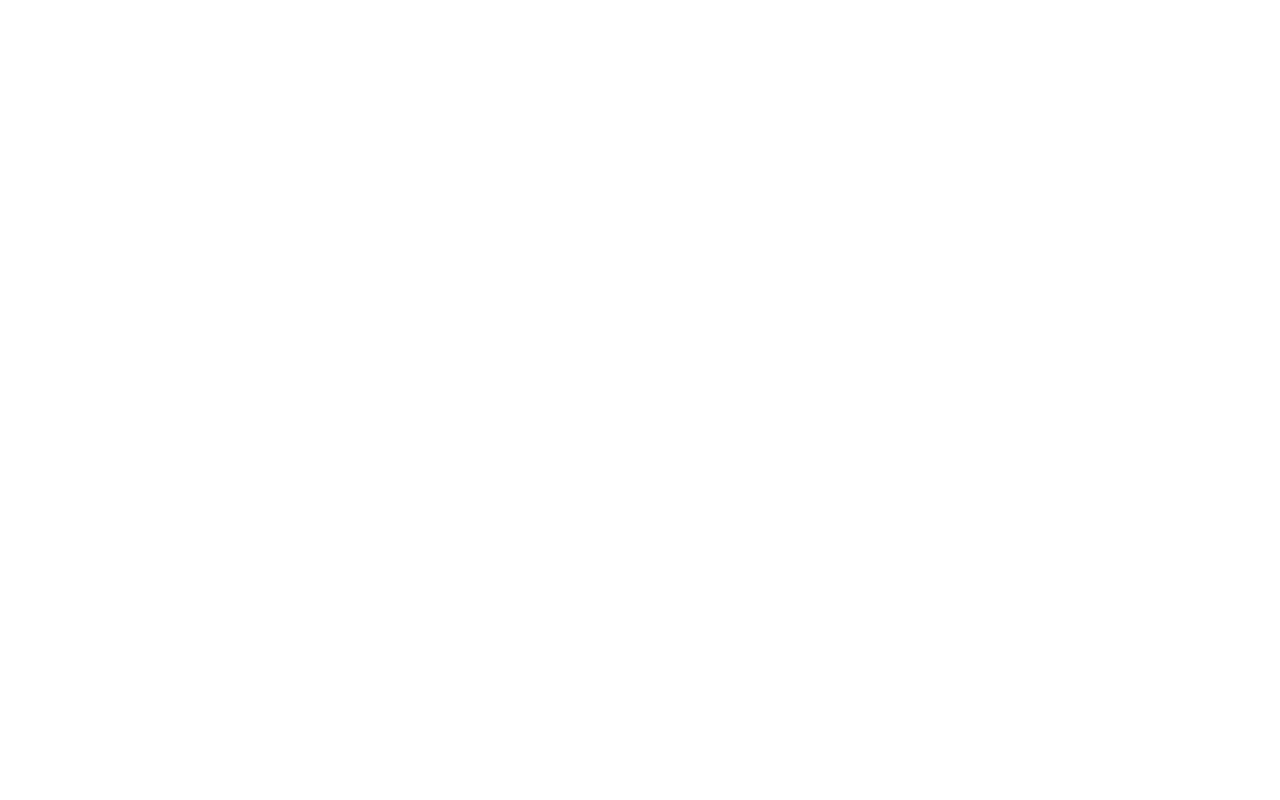
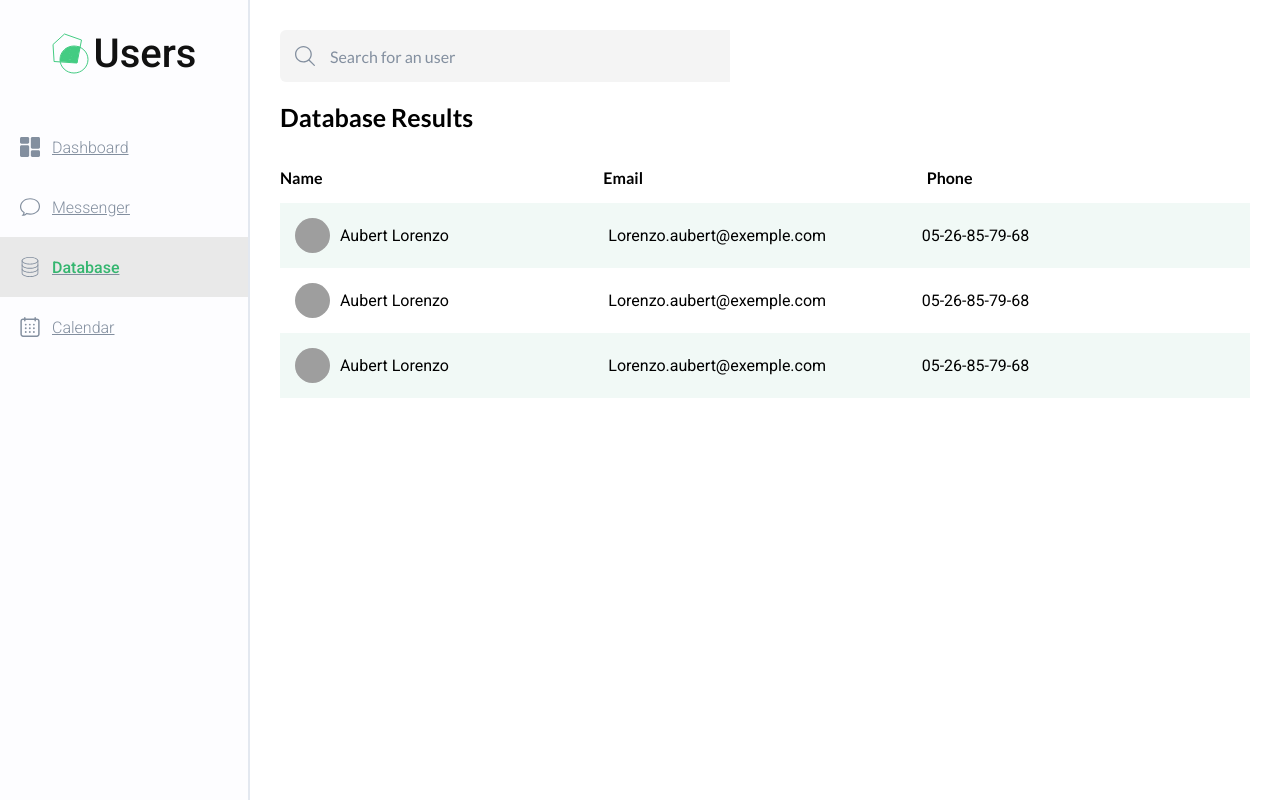
Before and after one commit to Benalta7892/ProjetsJavaScript, a plain HTML site: page 13_liste_filtre/index.html in a window 1280 px wide. Drawn offline with Linux system fonts and the light colour scheme; grey boxes are pictures that could not be loaded.

Commit message:
Structure HTML et style CSS

```diff
--- a/13_liste_filtre/index.html
+++ b/13_liste_filtre/index.html
@@ -1,5 +1,6 @@
 <!DOCTYPE html>
 <html lang="fr">
+
 <head>
   <meta charset="UTF-8" />
   <meta http-equiv="X-UA-Compatible" content="IE=edge" />
@@ -8,14 +9,93 @@
   <link rel="stylesheet" href="style.css" />
   <link rel="preconnect" href="https://fonts.googleapis.com" />
   <link rel="preconnect" href="https://fonts.gstatic.com" crossorigin />
-    <link
-      href="https://fonts.googleapis.com/css2?family=Lato:wght@100;300;400;700;900&family=Roboto:wght@100;300;400;500;700;900&display=swap"
-      rel="stylesheet"
-    />
+  <link href="https://fonts.googleapis.com/css2?family=Lato:wght@100;300;400;700;900&family=Roboto:wght@100;300;400;500;700;900&display=swap" rel="stylesheet" />
 </head>
+
 <body>
 
+  <nav class="side-nav">
+    <a href="#" class="nav-logo">
+      <img src="images/logo.svg" alt="logo">
+      <h1>Users</h1>
+    </a>
+
+    <a href="#" class="bloc-link">
+      <img src="images/dashboard.svg">
+      <span class="nav-links">Dashboard</span>
+    </a>
+
+    <a href="#" class="bloc-link">
+      <img src="images/speech-bubble.svg">
+      <span class="nav-links">Messenger</span>
+    </a>
+
+    <a href="#" class="bloc-link active">
+      <img src="images/server.svg">
+      <span class="nav-links">Database</span>
+    </a>
+
+    <a href="#" class="bloc-link">
+      <img src="images/calendar.svg">
+      <span class="nav-links">Calendar</span>
+    </a>
+
+  </nav>
+
+  <main class="main-content">
+    <div class="input-control">
+      <label for="search">
+        <img src="images/search.svg" alt="search icon">
+      </label>
+      <input type="text" id="search" placeholder="Search for an user">
+    </div>
+
+    <h2 class="section-title">Database Results</h2>
+    <div class="table">
+      <h3 class="table-title">Name</h3>
+      <h3 class="table-title">Email</h3>
+      <h3 class="table-title">Phone</h3>
+    </div>
+
+    <div class="table-results">
+
+      <div class="table-item">
+        <p class="main-info">
+          <img src="https://randomuser.me/api/portraits/thumb/men/71.jpg" alt="avatar picture">
+          <span>
+            Aubert Lorenzo
+          </span>
+        </p>
+        <p class="email">Lorenzo.aubert@exemple.com</p>
+        <p class="phone">05-26-85-79-68</p>
+      </div>
+
+      <div class="table-item">
+        <p class="main-info">
+          <img src="https://randomuser.me/api/portraits/thumb/men/71.jpg" alt="avatar picture">
+          <span>
+            Aubert Lorenzo
+          </span>
+        </p>
+        <p class="email">Lorenzo.aubert@exemple.com</p>
+        <p class="phone">05-26-85-79-68</p>
+      </div>
+
+      <div class="table-item">
+        <p class="main-info">
+          <img src="https://randomuser.me/api/portraits/thumb/men/71.jpg" alt="avatar picture">
+          <span>
+            Aubert Lorenzo
+          </span>
+        </p>
+        <p class="email">Lorenzo.aubert@exemple.com</p>
+        <p class="phone">05-26-85-79-68</p>
+      </div>
+
+    </div>
+  </main>
 
   <script src="script.js"></script>
 </body>
+
 </html>
--- a/13_liste_filtre/style.css
+++ b/13_liste_filtre/style.css
@@ -11,3 +11,195 @@ body {
   background-color: #fff;
   font-family: "Roboto", sans-serif;
 }
+
+.side-nav {
+  position: fixed;
+  width: 250px;
+  height: 100%;
+  border-right: 2px solid #e3e8f0;
+  background-color: #fdfdff;
+}
+
+.nav-logo {
+  display: flex;
+  justify-content: center;
+  margin-bottom: 40px;
+  padding-top: 30px;
+  cursor: pointer;
+  text-decoration: none;
+}
+
+.nav-logo h1 {
+  font-size: 40px;
+  margin-left: 5px;
+  font-weight: 500;
+  color: #111;
+}
+
+.bloc-link {
+  padding: 20px;
+  display: flex;
+  align-items: center;
+  font-weight: 300;
+  color: #838f9f;
+}
+
+.bloc-link:hover {
+  background: #f8f8f8;
+}
+
+.bloc-link img {
+  width: 20px;
+}
+
+.nav-links {
+  font-size: 16px;
+  margin-left: 12px;
+}
+
+.bloc-link.active {
+  background: #e9e9e9;
+}
+
+.bloc-link.active .nav-links {
+  color: #35b670;
+  font-weight: 500;
+}
+
+/* Main */
+
+.main-content {
+  padding: 30px;
+  margin-left: 250px;
+}
+
+.input-control {
+  max-width: 450px;
+  /* padding: 15px; */
+  display: flex;
+  align-items: center;
+  background: #f4f4f4;
+  border-radius: 6px;
+}
+
+.input-control img {
+  width: 20px;
+  top: 2px;
+  cursor: pointer;
+  position: relative;
+  margin-left: 15px;
+}
+
+.input-control input {
+  width: 100%;
+  font-size: 18px;
+  padding: 15px;
+  outline: 0;
+  border: 0;
+  color: #000;
+  background-color: #f4f4f4;
+  font-family: Lato, sans-serif;
+}
+
+.input-control input::placeholder {
+  color: #838f9f;
+  font-size: 16px;
+}
+
+.section-title {
+  font-size: 25px;
+  margin: 20px 0;
+  font-family: Lato, sans-serif;
+}
+
+.table {
+  display: flex;
+}
+
+.table-title {
+  flex-basis: 100%;
+  font-family: Lato, sans-serif;
+  font-size: 16px;
+  padding: 16px 0;
+}
+
+.table-item {
+  display: flex;
+  align-items: center;
+  padding: 15px;
+  background: #fff;
+  font-size: 16px;
+}
+
+.main-info {
+  display: flex;
+  align-items: center;
+}
+
+.table-item img {
+  width: 35px;
+  height: 35px;
+  border-radius: 50%;
+  margin-right: 10px;
+}
+
+.table-item > * {
+  flex-basis: 100%;
+  overflow-x: auto;
+  margin-right: 20px;
+  scrollbar-width: thin;
+  scrollbar-color: #3e3e3e60 #dcdcdc;
+}
+
+.table-item > *::-webkit-scrollbar {
+  height: 6px;
+  border: 1px solid #878787;
+}
+
+::-webkit-scrollbar-thumb {
+  border-radius: 10px;
+  background-color: #3e3e3e60;
+}
+
+.table-item:nth-child(odd) {
+  background: #f1f9f6;
+}
+
+@media (max-width: 1200px) {
+  .side-nav {
+    display: none;
+  }
+
+  .main-content {
+    margin-left: 0;
+  }
+}
+
+@media (max-width: 1000px) {
+  .table {
+    display: none;
+  }
+
+  .table-results {
+    display: grid;
+    grid-gap: 15px;
+    grid-template-columns: repeat(auto-fill, minmax(250px, 1fr));
+  }
+  .table-item {
+    flex-direction: column;
+    padding: 20px;
+    text-align: center;
+    box-shadow: 0 5px 5px rgba(0, 0, 0, 0.3);
+  }
+
+  .table-item > * {
+    flex-basis: auto;
+    margin: 10px 0;
+  }
+}
+
+@media (max-width: 400px) {
+  .main-content {
+    padding: 10px;
+  }
+}
```
Lines whose indentation alone changed are shown as unchanged.
